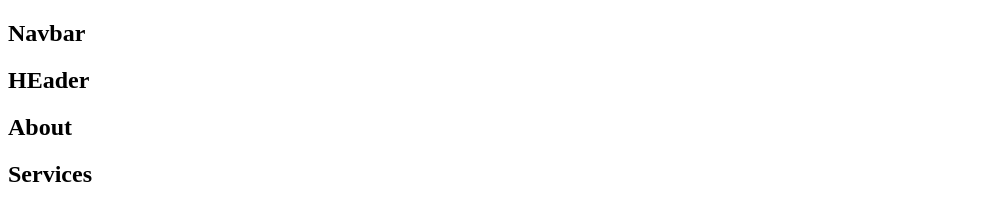
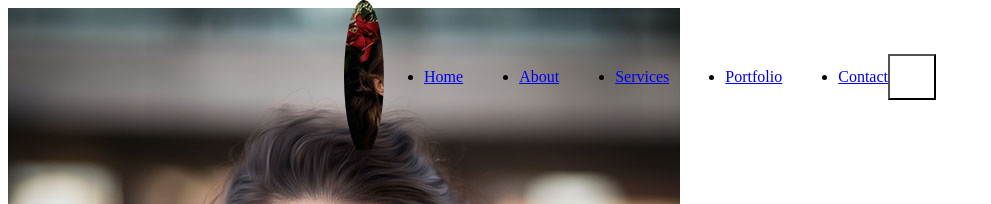
Before and after one commit to Amirsohail335/react-portfolio, a React (Create React App) app: page / in a window 1280 px wide. Shown: the top 204 px of the page, without its empty margins (0-991 px from the left). Built offline with nearby package versions, Linux system fonts and the light colour scheme; the HTML template or start-up script is replaced by a standard one.

Commit message:
committed

```diff
--- a/package.json
+++ b/package.json
@@ -8,6 +8,7 @@
     "@testing-library/user-event": "^13.5.0",
     "react": "^18.2.0",
     "react-dom": "^18.2.0",
+    "react-icons": "^4.6.0",
     "react-scripts": "5.0.1",
     "web-vitals": "^2.1.4"
   },
--- a/src/sections/header/Header.jsx
+++ b/src/sections/header/Header.jsx
@@ -1,9 +1,23 @@
-import './header.css'
+import "./header.css";
+import HeaderImage from "../../assets/header.jpg";
 
 const Header = () => {
   return (
-    <header id="header"><h2>HEader</h2></header>
-  )
-}
+    <header id="header">
+      <div className="container header__container">
+        <div className="header__profile">
+          <img src={HeaderImage} alt="Header Portait" />
+        </div>
+        <h3>Amir Sohail</h3>
+        <p>
+          Lorem ipsum dolor sit amet, consectetur adipisicing elit. Aperiam
+          itaque dicta et odit. Quaerat atque modi, enim distinctio commodi
+          amet, porro, accusamus ut cupiditate nihil numquam dolor obcaecati
+          fugiat alias inventore
+        </p>
+      </div>
+    </header>
+  );
+};
 
-export default Header
+export default Header;
--- a/src/sections/navbar/Navbar.jsx
+++ b/src/sections/navbar/Navbar.jsx
@@ -1,8 +1,23 @@
+import Logo from '../../assets/logo.jpg'
+import data from './data'
+import {IoIosColorPalette} from 'react-icons/io'
 import './navbar.css'
 
 const Navbar = () => {
   return (
-    <nav><h2>Navbar</h2></nav>
+    <nav>
+      <div className="container nav__container">
+        <a href="index.html" className='nav__logo'>
+          <img src={Logo} alt="Logo" />
+        </a>
+        <ul className='nav__menu'>
+          {
+            data.map(item => <li key={item.id}><a href={item.link}>{item.title}</a></li>)
+          }
+        </ul>
+        <button id='theme__icon'><IoIosColorPalette/></button>
+      </div>
+    </nav>
   )
 }
 
--- /dev/null
+++ b/src/sections/navbar/data.js
@@ -0,0 +1,10 @@
+
+const data = [
+    {id: 1, link: '#', title: 'Home'},
+    {id: 2, link: '#about', title: 'About'},
+    {id: 3, link: '#services', title: 'Services'},
+    {id: 4, link: '#portfolio', title: 'Portfolio'},
+    {id: 5, link: '#contact', title: 'Contact'}
+    ]
+
+    export default data;
--- a/src/sections/navbar/navbar.css
+++ b/src/sections/navbar/navbar.css
@@ -0,0 +1,44 @@
+nav {
+    width: 100vw;
+    height: 5rem;
+    display: grid;
+    place-items: center;
+    background: var(--color-primary);
+    position: fixed;
+    top: 0;
+    left: 0;
+    z-index: 9;
+    box-shadow: 0 1rem 1.5rem hsla(var(--primary-hue), 68%, 42%, 20%);
+    transition: var(--transition);
+}
+
+.nav__container {
+    display: flex;
+    justify-content: space-between;
+    align-items: center;
+}
+
+.nav__logo {
+    width: 2.5rem;
+    border-radius: 50%;
+    overflow: hidden;
+}
+
+.nav__menu {
+    display: flex;
+    gap: 3.5rem;
+}
+
+#theme__icon {
+    background: transparent;
+    color: white;
+    font-size: 2rem;
+    cursor: pointer;
+}
+
+/* HIDE NAV MENU ON TABLETS AND PHONES */
+@media screen and (max-width: 1024px) {
+    .nav__menu {
+        display: none;
+    }
+}
```
Also changed, not shown: 1 other file (tests, documents, lock files or other folders).
